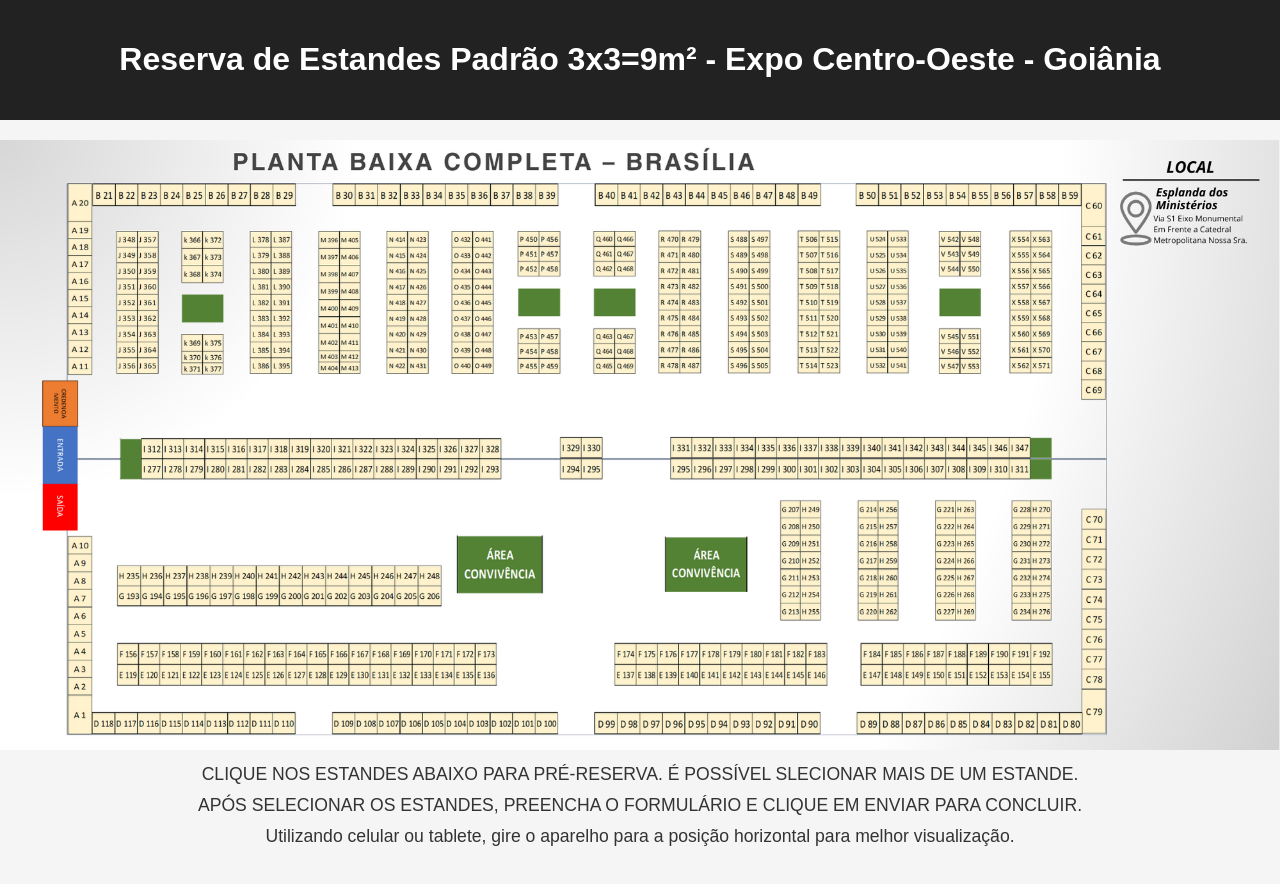
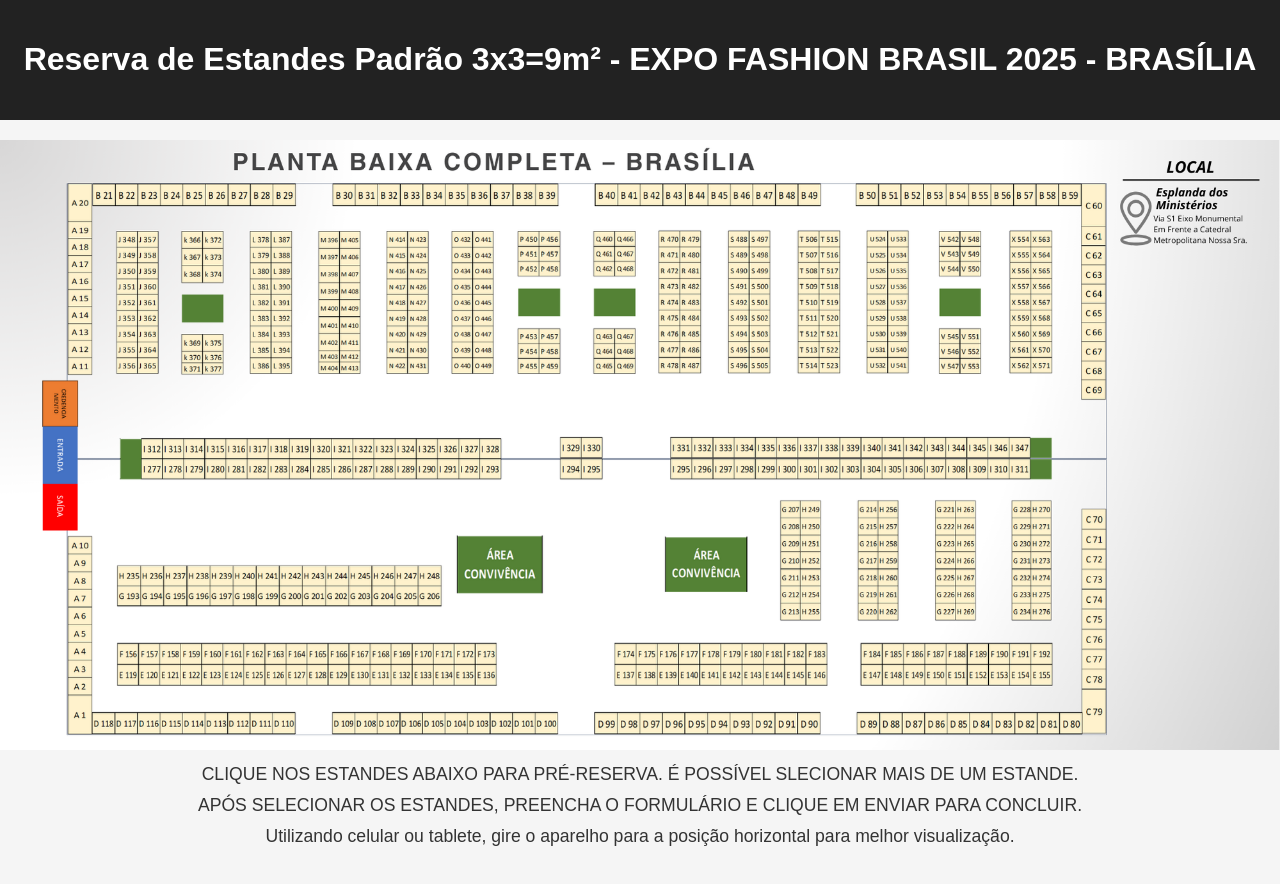
Before and after one commit to jjustinosousa-byte/reserva-evento-ExpoFashionBrasil-Brasilia, a plain HTML site: page index.html in a window 1280 px wide. Drawn offline with Linux system fonts and the light colour scheme.

Commit message:
Update index.html

```diff
--- a/index.html
+++ b/index.html
@@ -3,7 +3,7 @@
 <head>
   <meta charset="UTF-8" />
   <meta name="viewport" content="width=device-width, initial-scale=1.0"/>
-  <title>Reserva de Estandes - Expo Centro-Oeste</title>
+  <title>Reserva de Estandes - EXPO FASHION BRASIL 2025</title>
   <style>
     body {
       font-family: Arial, sans-serif;
@@ -102,7 +102,7 @@
 </head>
 <body>
   <header>
-    <h1>Reserva de Estandes Padrão 3x3=9m² - Expo Centro-Oeste - Goiânia</h1>
+    <h1>Reserva de Estandes Padrão 3x3=9m² - EXPO FASHION BRASIL 2025 - BRASÍLIA</h1>
   </header>
 
   <div class="mapa-container">
```
